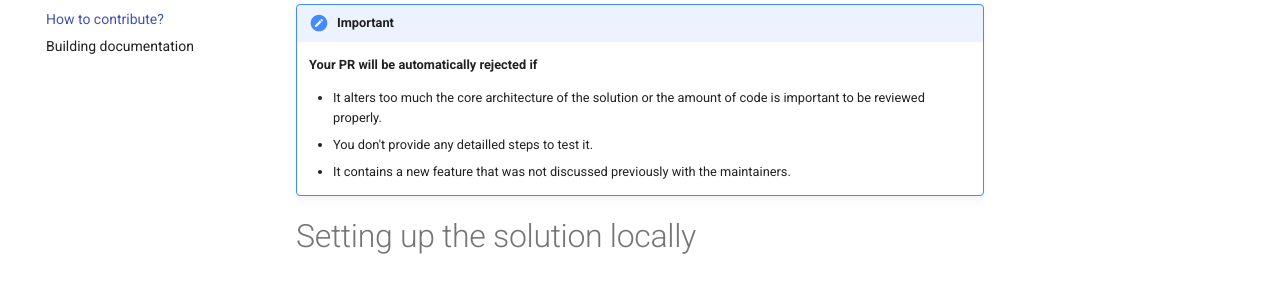
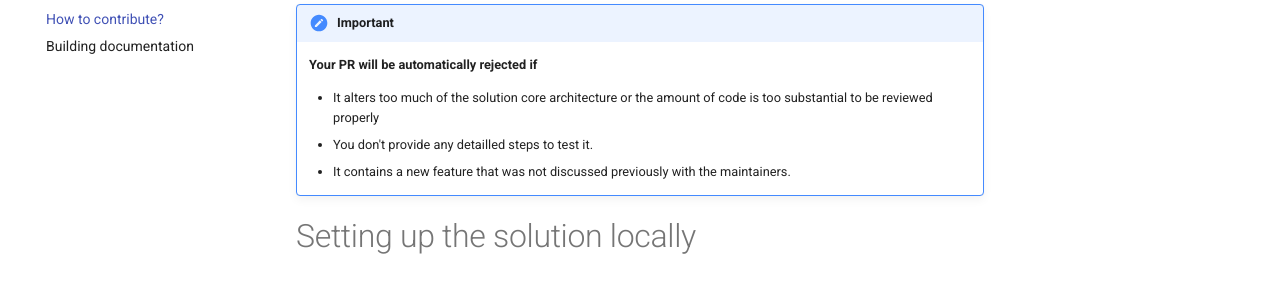
Before and after one commit to dominic5perezd/pnp-modern-search, an MkDocs documentation site: the page built from docs/how-to-contribute.md, in a window 1280 px wide and 900 px high, scrolled down 580 px. Shown: the part 170-452 px from the top of the window. Built offline with MkDocs 1.6.1 and Material for MkDocs 9.7.7, drawn with Linux system fonts in a browser that asks for light colours; comment, search, counter and statistics services are not loaded.

Commit message:
Update how-to-contribute.md

```diff
--- a/docs/how-to-contribute.md
+++ b/docs/how-to-contribute.md
@@ -21,7 +21,7 @@ As a result, we accept pull requests from the community. You can refer to [this
 
     **Your PR will be automatically rejected if**
 
-    - It alters too much the core architecture of the solution or the amount of code is important to be reviewed properly.
+    - It alters too much of the solution core architecture or the amount of code is too substantial to be reviewed properly
     - You don't provide any detailled steps to test it.
     - It contains a new feature that was not discussed previously with the maintainers.
 
```
